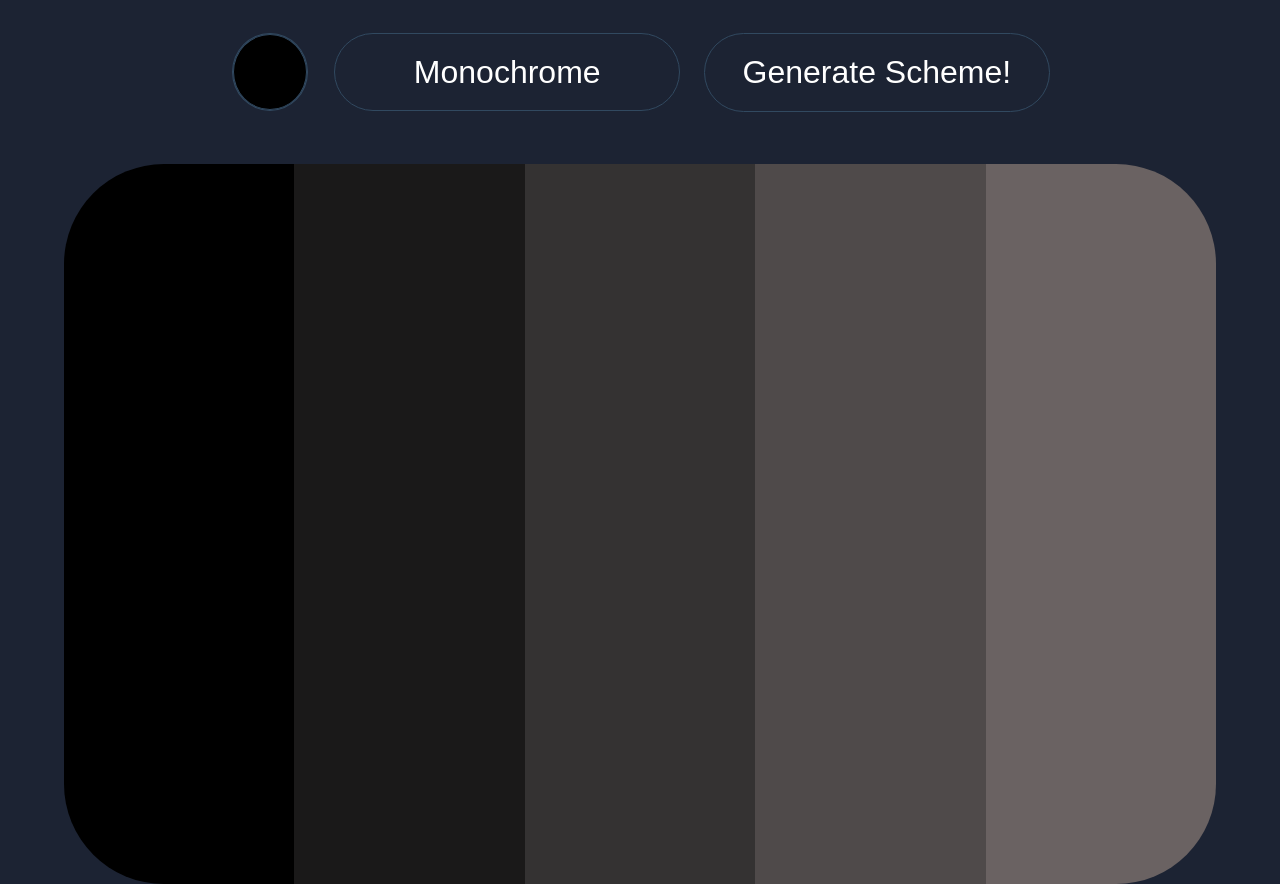
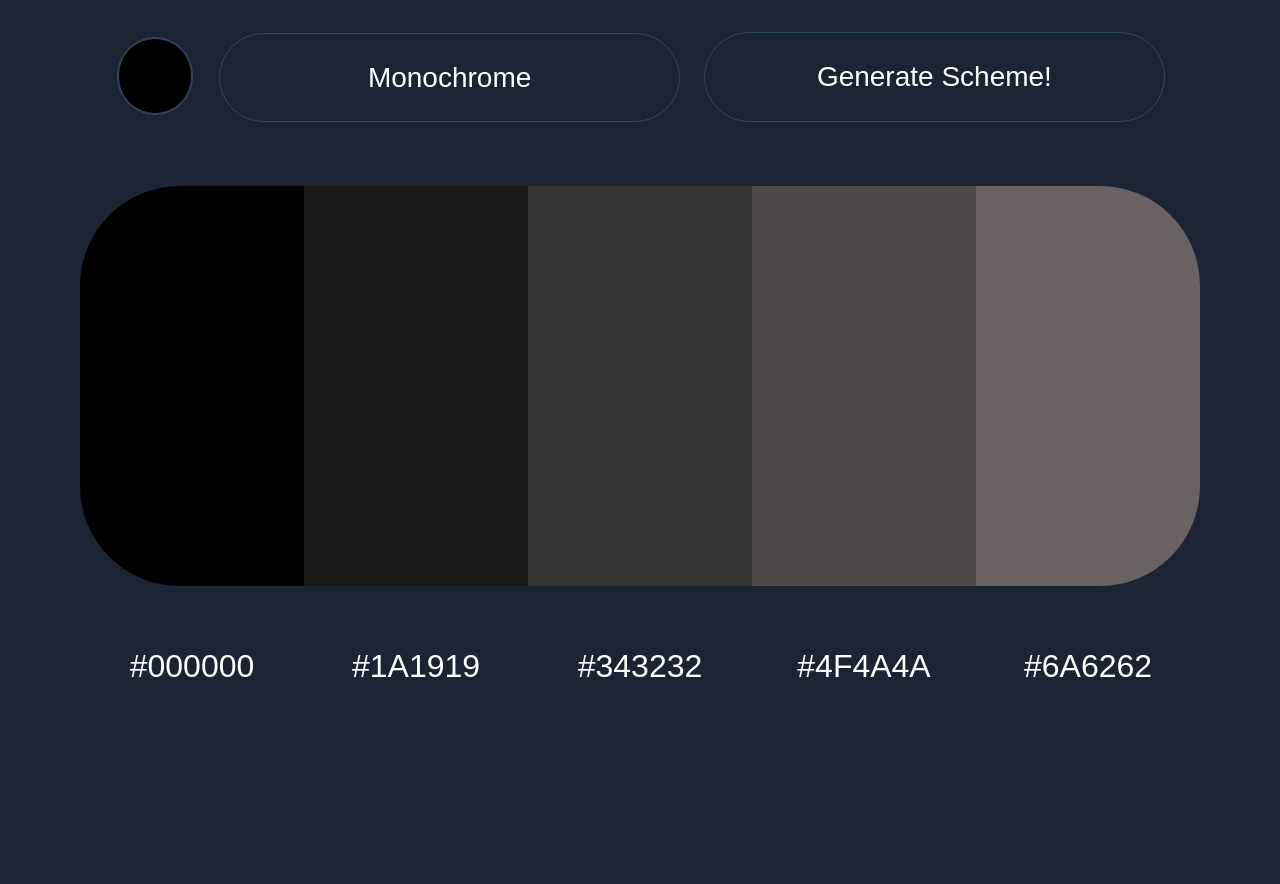
Before and after one commit to byrnese99/shadester, a plain HTML site: page index.html in a window 1280 px wide. Shown: the top 884 px of the page. After the commit the page ends 800 px from the top, so only its background shows below. Drawn offline with Linux system fonts and the light colour scheme; a web font is replaced by a local one.

Commit message:
add: make app responsive for all devices
Add media queries and update CSS styling to make the app responsive and adaptive to all devices.

```diff
--- a/index.html
+++ b/index.html
@@ -11,7 +11,7 @@
     </head>
     <body>
         <form class="top-section" name="color-scheme-selection-form" id="color-scheme-selection-form" action="">
-            <span class="color-container"><input type="color" id="color-box"></span>
+            <span><input type="color" id="color-box"></span>
             <select name="schemes" id="schemes">
                 <option value="monochrome">Monochrome</option>
                 <option value="monochrome-dark">Monochrome-Dark</option>
@@ -24,6 +24,7 @@
             </select>
             <button id="generate-color-scheme-btn" type="submit" form="color-scheme-selection-form">Generate Scheme!</button>
         </form>
+        <main class="display-section">
             <section class="color-scheme-display">
                 <div class="color-container">
                     <div class="color" id="color-one"></div>
@@ -46,6 +47,7 @@
                     <p class="color-text" id="color-five-text">#6A6262</p>
                 </div>
             </section>
+        </main>
         <script src="main.js"></script>
     </body>
 </html>
--- a/styles.css
+++ b/styles.css
@@ -11,19 +11,25 @@ body {
     align-items: center;
     font-family: "Trispace", sans-serif;
     background-color: #1c2333;
+    width: 100%;
 }
 
-.color-container {
+.top-section {
     display: flex;
+    flex-wrap: wrap;
     justify-content: center;
     align-items: center;
+    width: 100%;
+    padding: 1em 2em;
+    gap: 1em;
 }
+
 
 #color-box {
     -webkit-appearance: none;
     -moz-appearance: none;
-    width: 80px;
-    height: 80px;
+    width: 40px;
+    height: 40px;
     appearance: none;
     background-color: transparent;
     border: none;
@@ -31,12 +37,11 @@ body {
 
 #color-box::-webkit-color-swatch, #color-box::-webkit-color-swatch-wrapper {
     border: 1px solid #314960;
-    border-radius: 50%;
+    border-radius: 50px;
     padding: 0;
 }
 
 #schemes {
-    width: 30%;
     -moz-appearance: none;
     -webkit-appearance: none;
     appearance: none;
@@ -44,18 +49,15 @@ body {
     text-align: center;
 }
 
-button {
-    width: 30%;
-}
-
 #schemes, button {
     font-family: "Trispace", sans-serif;
     font-weight: 100;
-    padding: 20px;
+    padding: 0.5em;
     border: 1px solid #314960;
     color: #ffffff;
     background-color: #1c2333;
-    font-size: 2em;
+    font-size: 1em;
+    width: 100%;
     border-radius: 50px;
     transition: 0.2s all ease-in-out;
 }
@@ -65,36 +67,39 @@ button {
     background-color: #314960;
 }
 
-.top-section {
+.display-section {
     display: flex;
     justify-content: center;
     align-items: center;
     width: 100%;
-    padding: 2em 4em;
-    gap: 1.5em;
 }
 
 .color-scheme-display {
-    width: 90%;
-    display: grid;
-    grid-template: 1fr / 1fr 1fr 1fr 1fr 1fr;
-    margin-top: 20px;
+    display: flex;
+    justify-content: center;
+    margin: 0;
+    padding: 2em;
+    width: 100%;
 }
 
 .color-container {
-    display: flex;
-    flex-direction: column;
     color: #ffffff;
     font-weight: 100;
+    width: 100%;
+    min-width: 0;
 }
 
 .color{
     width: 100%;
-    height: 45em;
+    height: 50vh;
+    margin: 0;
+    padding: 0;
 }
 
 .color-text {
-    padding: 2em 0;
+    font-size: 0.5em;
+    padding-top: 30px;
+    text-align: center;
 }
 
 #color-one {
@@ -120,3 +125,139 @@ button {
     border-bottom-right-radius: 100px;
     background-color: #6A6262;
 }
+
+@media (min-width: 425px) {
+
+    #schemes, button {
+        font-size: 1em;
+        padding: 0.8em;
+    }
+
+    #schemes {
+        width: 70%;
+    }
+
+    .color-text {
+        font-size: 0.8em;
+    }
+}
+
+@media (min-width: 576px){
+
+    .top-section {
+        padding: 1em 2em;
+        gap: 1em;
+    }
+
+    #schemes, button {
+        font-size: 1.5em;
+    }
+
+    #color-box {
+        width: 80px;
+        height: 80px;
+    }
+
+    .color-scheme-display {
+        padding: 2em;
+    }
+
+    .color-text {
+        font-size: 1em;
+    }
+}
+
+@media (min-width: 768px){
+
+    .top-section {
+        gap: 1.5em;
+    }
+
+    #schemes, button {
+        font-size: 2em;
+    }
+
+    #schemes {
+        width: 70%
+    }
+
+    button {
+        width: 90%;
+    }
+
+    #color-box {
+        width: 80px;
+        height: 80px;
+    }
+
+    .color-scheme-display {
+        padding: 2em;
+    }
+
+    .color-text {
+        font-size: 1.25em;
+    }
+}
+
+@media (min-width: 992px) {
+
+    .top-section {
+        padding: 2em 4em;
+        gap: 1em;
+    }
+
+    #schemes, button {
+        font-size: 1.5em;
+        padding: 1em;
+    }
+
+    #schemes {
+        width: 40%;
+    }
+
+    button {
+        width: 40%;
+    }
+}
+
+@media (min-width: 1200px) {
+
+    .top-section {
+        padding: 2em 4em;
+        gap: 1.5em;
+    }
+
+    button, #schemes {
+        font-size: 1.75em;
+    }
+
+    #schemes {
+        width: 40%;
+    }
+
+    button {
+        width: 40%;
+    }
+
+    .color-scheme-display{
+        padding: 2em 5em;
+    }
+
+    .color-text {
+        font-size: 2em;
+    }
+}
+
+@media (min-width: 1600px) {
+
+    .top-section {
+        padding: 4em;
+        gap: 1.5em;
+    }
+
+    button, #schemes {
+        font-size: 2em;
+        padding: 1.125em;
+        border-radius: 80px;
+    }
+}
```
Lines whose indentation alone changed are shown as unchanged.
